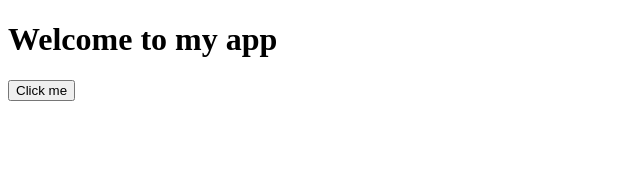
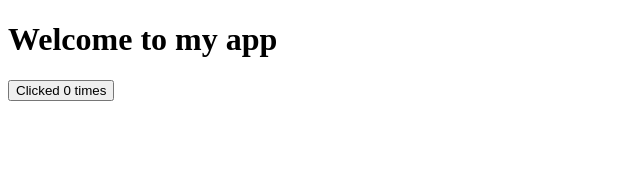
Before and after one commit to adala-wanyande/ap-homework, a React (Create React App) app: page / in a window 1280 px wide. Shown: the top 170 px of the page, without its empty margins (0-640 px from the left). Built offline with nearby package versions, Linux system fonts and the light colour scheme.

Commit message:
feat: updating the screen

```diff
--- a/src/components/MyButton.tsx
+++ b/src/components/MyButton.tsx
@@ -1,11 +1,13 @@
-import React from "react";
+import React, { useState } from "react";
 
 const MyButton = () => {
+  const [count, setCount] = useState<number>(0);
+
   const handleClick = () => {
-    alert("You clicked me!");
+    setCount(count + 1);
   };
 
-  return <button onClick={handleClick}>Click me</button>;
+  return <button onClick={handleClick}>Clicked {count} times</button>;
 };
 
 export default MyButton;
```
